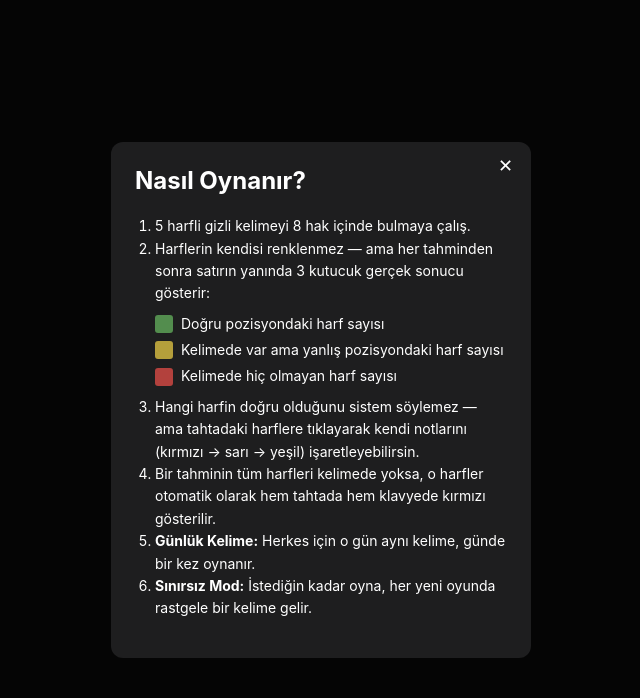
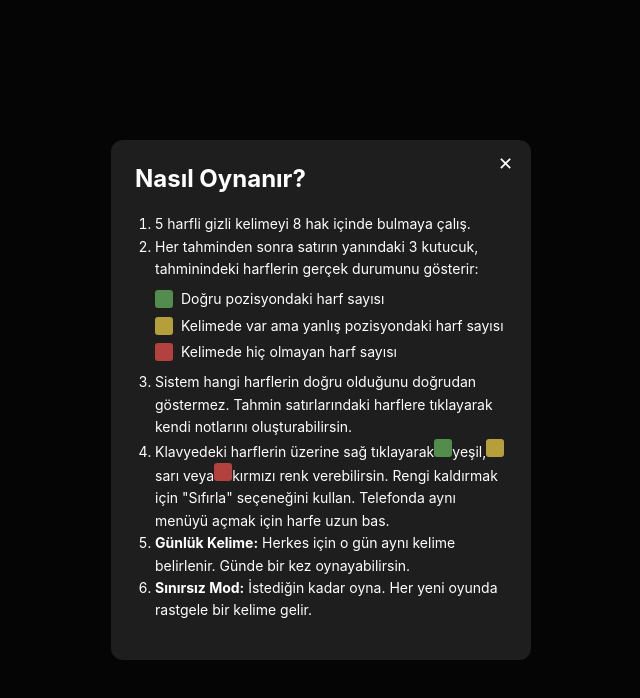
Before and after one commit to kozuki8/kelime500, a React (Vite) app: page / in a window 1280 px wide. Both pictures are taken after a click on the button "Nasıl Oynanır?". Shown: the top 698 px of the page, without its empty margins (319-959 px from the left). Built offline with nearby package versions, Linux system fonts and the light colour scheme.

Commit message:
Refactor HowToPlayModal content for clarity

```diff
--- a/src/components/HowToPlayModal.jsx
+++ b/src/components/HowToPlayModal.jsx
@@ -1,18 +1,26 @@
+
 export default function HowToPlayModal({ onClose }) {
   return (
     <div className="modal-overlay" onClick={onClose}>
-      <div className="modal-content" onClick={(e) => e.stopPropagation()}>
+      <div
+        className="modal-content"
+        onClick={(e) => e.stopPropagation()}
+      >
         <button className="modal-close" onClick={onClose}>
           ✕
         </button>
+
         <h2>Nasıl Oynanır?</h2>
 
         <ol className="how-to-play-list">
-          <li>5 harfli gizli kelimeyi 8 hak içinde bulmaya çalış.</li>
+          <li>
+            5 harfli gizli kelimeyi 8 hak içinde bulmaya çalış.
+          </li>
 
           <li>
-            Harflerin kendisi renklenmez — ama her tahminden sonra satırın
-            yanında 3 kutucuk gerçek sonucu gösterir:
+            Her tahminden sonra satırın yanındaki 3 kutucuk,
+            tahminindeki harflerin gerçek durumunu gösterir:
+
             <ul>
               <li>
                 <span className="legend-box correct"></span>
@@ -30,24 +38,31 @@ export default function HowToPlayModal({ onClose }) {
           </li>
 
           <li>
-            Hangi harfin doğru olduğunu sistem söylemez — ama tahtadaki
-            harflere tıklayarak kendi notlarını (kırmızı → sarı → yeşil)
-            işaretleyebilirsin.
+            Sistem hangi harflerin doğru olduğunu doğrudan göstermez.
+            Tahmin satırlarındaki harflere tıklayarak kendi notlarını
+            oluşturabilirsin.
           </li>
 
           <li>
-            Bir tahminin tüm harfleri kelimede yoksa, o harfler otomatik
-            olarak hem tahtada hem klavyede kırmızı gösterilir.
+            Klavyedeki harflerin üzerine sağ tıklayarak
+            <span className="legend-box correct"></span>
+            yeşil,
+            <span className="legend-box present"></span>
+            sarı veya
+            <span className="legend-box absent"></span>
+            kırmızı renk verebilirsin.
+            Rengi kaldırmak için "Sıfırla" seçeneğini kullan.
+            Telefonda aynı menüyü açmak için harfe uzun bas.
           </li>
 
           <li>
-            <strong>Günlük Kelime:</strong> Herkes için o gün aynı kelime,
-            günde bir kez oynanır.
+            <strong>Günlük Kelime:</strong> Herkes için o gün aynı
+            kelime belirlenir. Günde bir kez oynayabilirsin.
           </li>
 
           <li>
-            <strong>Sınırsız Mod:</strong> İstediğin kadar oyna, her yeni
-            oyunda rastgele bir kelime gelir.
+            <strong>Sınırsız Mod:</strong> İstediğin kadar oyna.
+            Her yeni oyunda rastgele bir kelime gelir.
           </li>
         </ol>
       </div>
```
